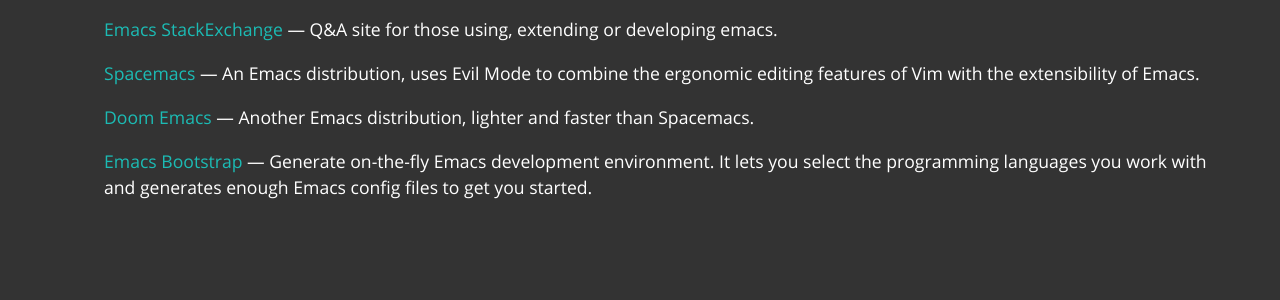
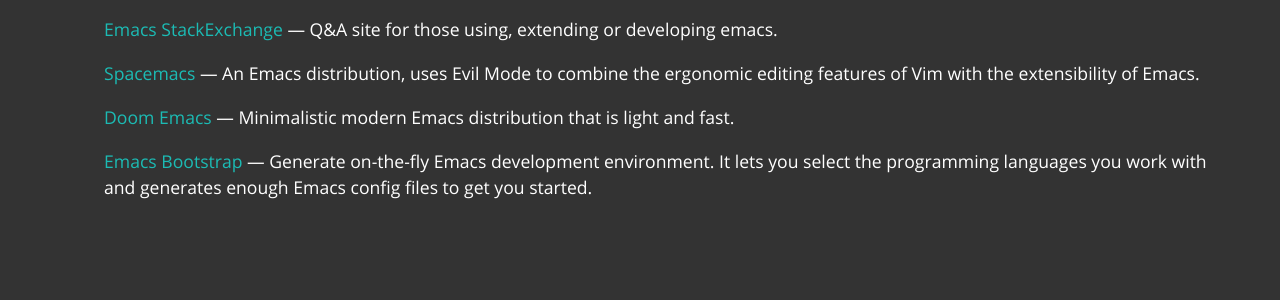
Before and after one commit to picandocodigo/emacs.sexy, a Jekyll site: the page built from index.html, in a window 1280 px wide and 900 px high, scrolled down 4997 px. Shown: the part 155-455 px from the top of the window. Built offline with Jekyll 4.4.1, drawn with Linux system fonts in a browser that asks for light colours; nearby versions of some CDN libraries.

Commit message:
Change doom emacs description

```diff
--- a/index.html
+++ b/index.html
@@ -330,7 +330,7 @@
           <a href="https://github.com/syl20bnr/spacemacs#introduction">Spacemacs</a>&nbsp;&mdash; An Emacs distribution, uses Evil Mode to combine the ergonomic editing features of Vim with the extensibility of Emacs.
         </li>
         <li>
-          <a href="https://github.com/hlissner/doom-emacs">Doom Emacs</a>&nbsp;&mdash; Another Emacs distribution, lighter and faster than Spacemacs.
+          <a href="https://github.com/hlissner/doom-emacs">Doom Emacs</a>&nbsp;&mdash; Minimalistic modern Emacs distribution that is light and fast.
         </li>
         <li>
           <a href="http://www.emacs-bootstrap.com/">Emacs Bootstrap</a>&nbsp;&mdash; Generate on-the-fly Emacs development environment. It lets you select the programming languages you work with and generates enough Emacs config files to get you started.
```
